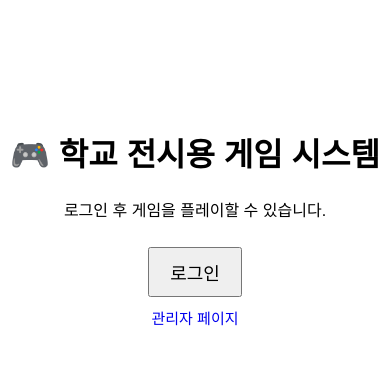
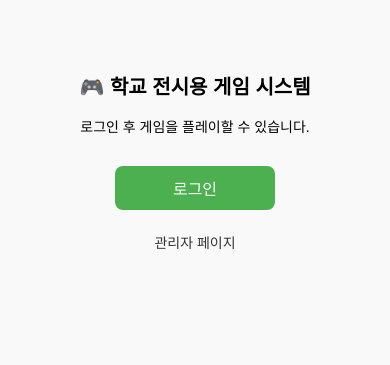
Before and after one commit to gnssid0209/codingclub_assert, a Flask app: page / in a window 390 px wide. Shown: the top 365 px of the page. Run offline with Flask 3, Linux system fonts and the light colour scheme.

Commit message:
Enhance index.html with responsive design and styles
Updated styles for better layout and responsiveness.

```diff
--- a/templates/index.html
+++ b/templates/index.html
@@ -3,13 +3,41 @@
 <head>
     <meta charset="UTF-8">
     <title>홈</title>
+    <meta name="viewport" content="width=device-width, initial-scale=1.0">
     <style>
-        body { font-family: sans-serif; text-align: center; padding-top: 100px; }
-        button, a {
+        body {
+            font-family: sans-serif;
+            text-align: center;
+            padding: 50px 10px;
+            background: #f9f9f9;
+        }
+        h1 { font-size: 24px; margin-bottom: 16px; }
+        p { font-size: 16px; margin-bottom: 20px; }
+        button {
             font-size: 18px;
-            padding: 10px 20px;
-            margin: 10px;
-            text-decoration: none;
+            padding: 12px 24px;
+            margin: 10px 0;
+            border-radius: 8px;
+            border: none;
+            cursor: pointer;
+            background-color: #4CAF50;
+            color: white;
+            width: 200px;
+        }
+        button:hover { background-color: #45a049; }
+        a { text-decoration: none; display: block; }
+        a small {
+            font-size: 14px;
+            color: #333;
+            margin-top: 15px;
+            display: inline-block;
+            cursor: pointer;
+        }
+        @media (max-width: 480px) {
+            h1 { font-size: 20px; }
+            p { font-size: 14px; }
+            button { font-size: 16px; padding: 10px 20px; width: 160px; }
+            a small { margin-top: 12px; }
         }
     </style>
 </head>
@@ -20,16 +48,16 @@
 
     {% if session.get('user') %}
         <p><strong>{{ session.user.name }}님 환영합니다!</strong></p>
-        <a href="/play"><button>게임하러 가기 ▶</button></a><br>
+        <a href="/play"><button>게임하러 가기 ▶</button></a>
         <a href="/logout"><button>로그아웃</button></a>
     {% else %}
-        <a href="/login"><button>로그인</button></a><br>
+        <a href="/login"><button>로그인</button></a>
         <a href="/admin_login"><small>관리자 페이지</small></a>
     {% endif %}
 
     {% with messages = get_flashed_messages() %}
     {% if messages %}
-        <p style="color:red">{{ messages[0] }}</p>
+        <p style="color:red; margin-top:20px;">{{ messages[0] }}</p>
     {% endif %}
     {% endwith %}
 
```
